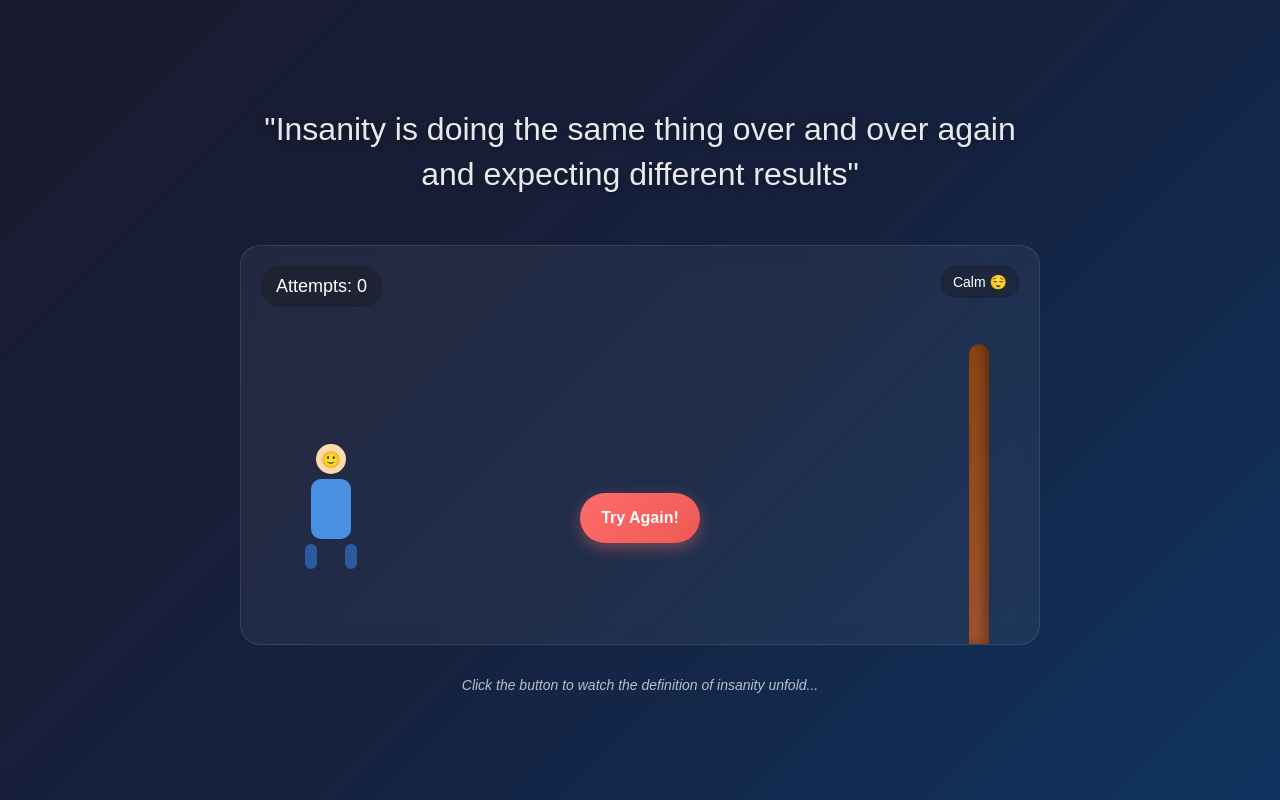
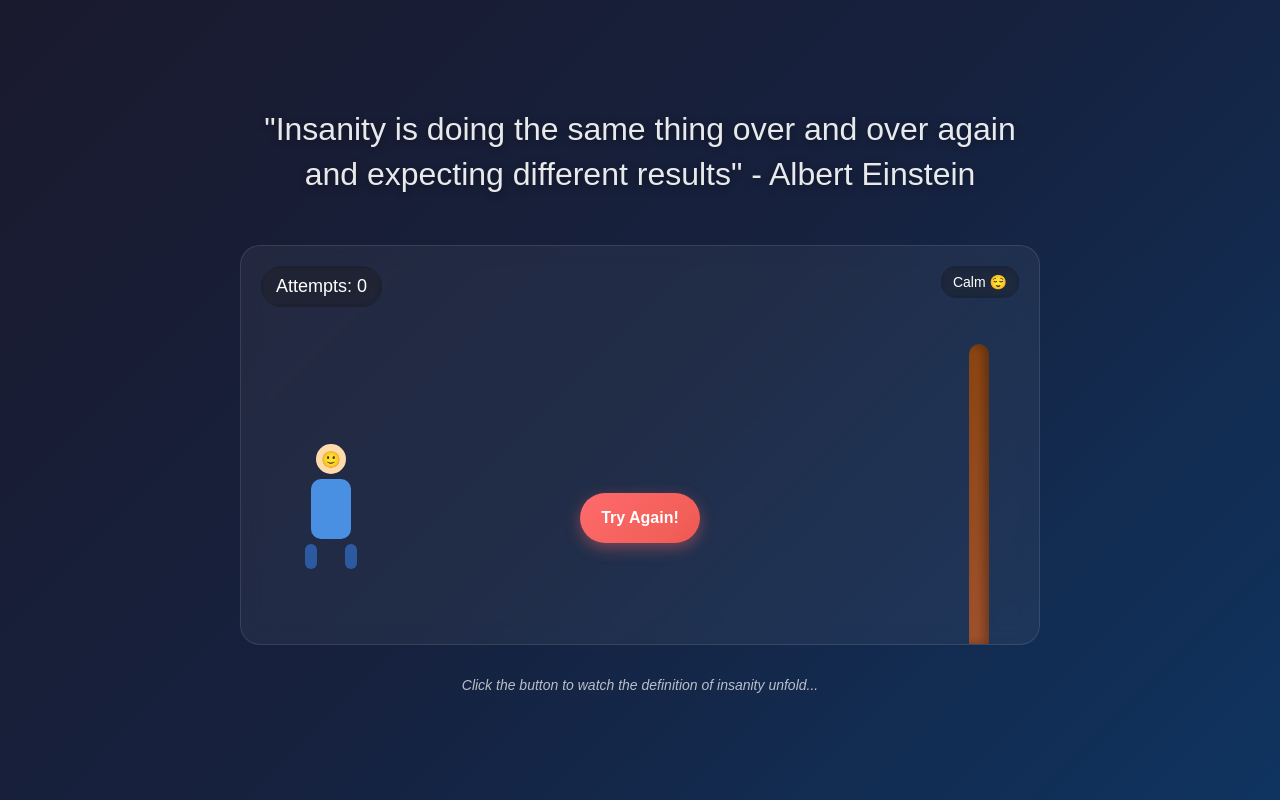
Before and after one commit to muneebsa/random, a plain HTML site: page 0001-visualize-quote-insanity.html in a window 1280 px wide. Drawn offline with Linux system fonts and the light colour scheme.

Commit message:
minor refactoring

```diff
--- a/0001-visualize-quote-insanity.html
+++ b/0001-visualize-quote-insanity.html
@@ -277,7 +277,7 @@
 <body>
     <div class="container">
         <div class="quote">
-            "Insanity is doing the same thing over and over again<br>and expecting different results"
+            "Insanity is doing the same thing over and over again<br>and expecting different results" - Albert Einstein
         </div>
 
         <div class="scene">
```
